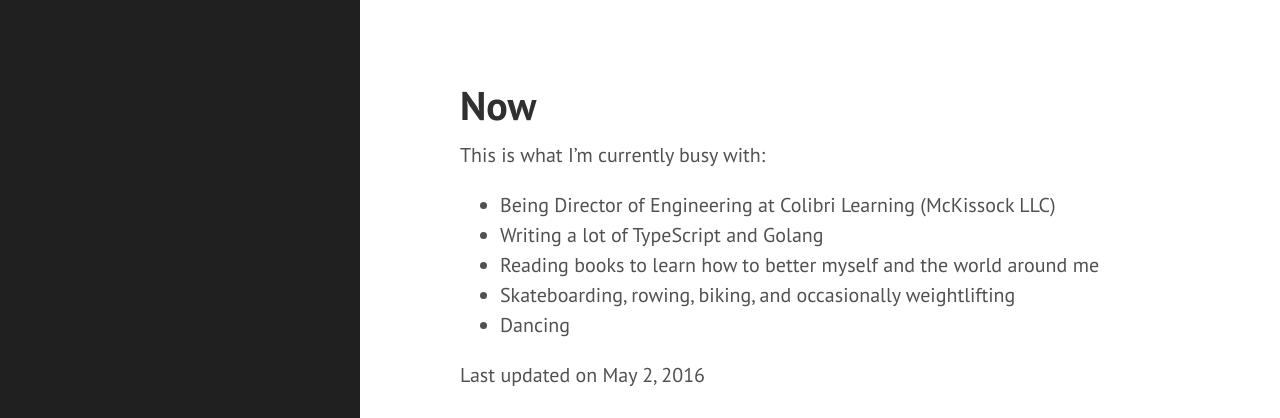
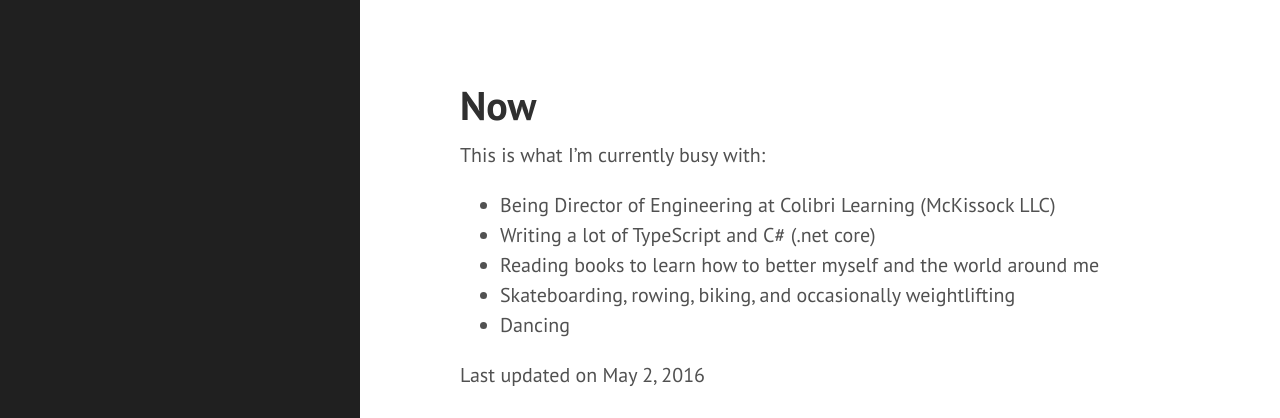
Before and after one commit to ngerakines/ngerakines.me, a Jekyll site: the page built from now.md, in a window 1280 px wide. Shown: the top 418 px of the page. Built offline with Jekyll 4.4.1, drawn with Linux system fonts in a browser that asks for light colours; Markdown is read by kramdown in place of the engine named in the settings.

Commit message:
I'm sorry.

```diff
--- a/now.md
+++ b/now.md
@@ -6,7 +6,7 @@
 This is what I'm currently busy with:
 
 * Being Director of Engineering at Colibri Learning (McKissock LLC)
-* Writing a lot of TypeScript and Golang
+* Writing a lot of TypeScript and C# (.net core)
 * Reading books to learn how to better myself and the world around me
 * Skateboarding, rowing, biking, and occasionally weightlifting
 * Dancing
```
